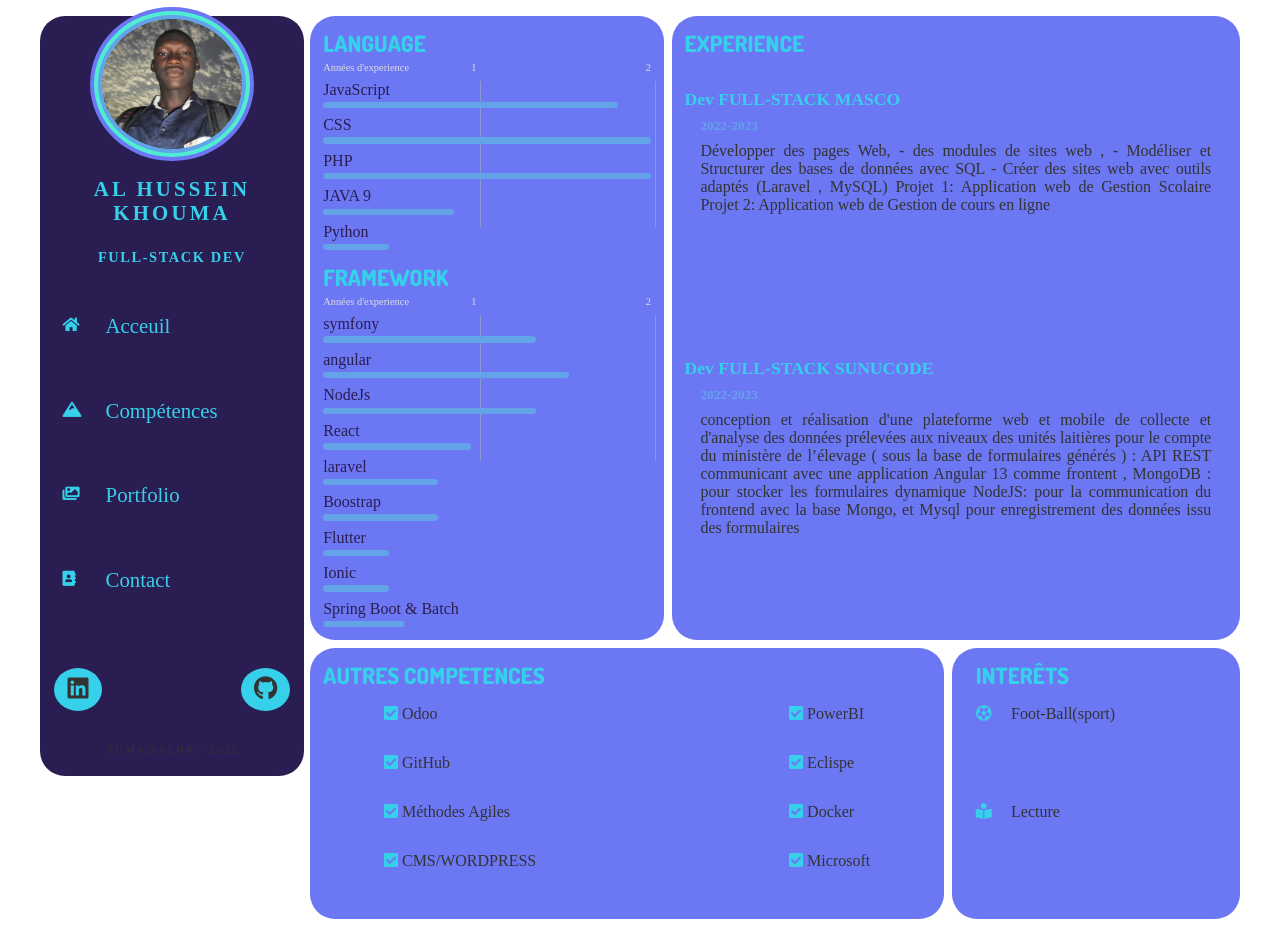
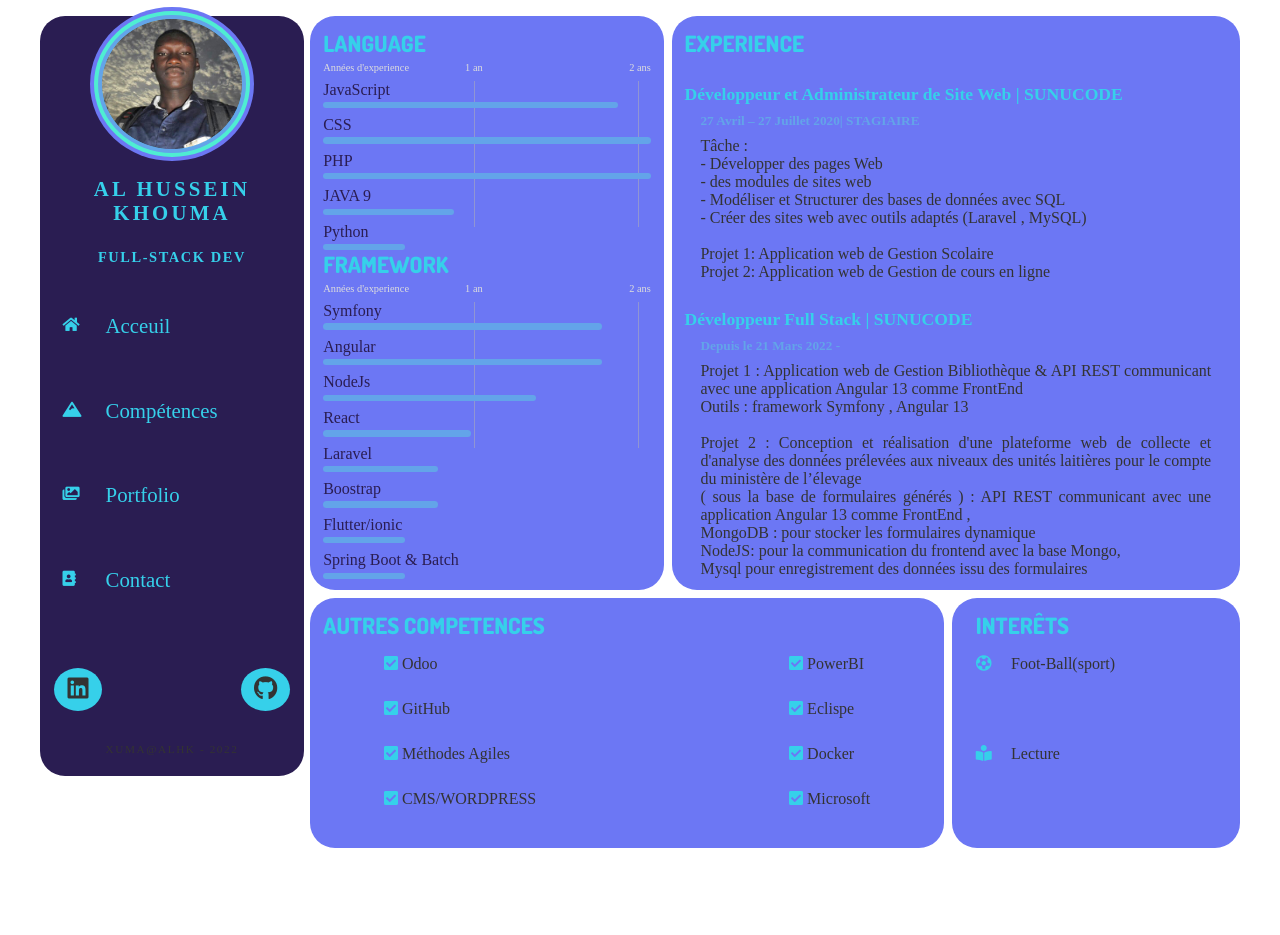
Before and after one commit to moustapha96/mon-portfolio, a React (Create React App) app: page /competences in a window 1280 px wide. After the commit the page ends 864 px from the top, so only its background shows below. Built offline with nearby package versions, Linux system fonts and the light colour scheme; a web font is replaced by a local one.

Commit message:
modification competences

```diff
--- a/src/Components/Knowledges/Experience.js
+++ b/src/Components/Knowledges/Experience.js
@@ -5,26 +5,35 @@ const Experience = () => {
     <div className="experience">
       <h3>Experience</h3>
       <div className="exp-1">
-        <h4> Dev FULL-STACK MASCO </h4>
-        <h5> 2022-2023 </h5>
+        <h4> Développeur et Administrateur de Site Web | SUNUCODE </h4>
+        <h5> 27 Avril – 27 Juillet 2020| STAGIAIRE </h5>
         <p>
-          Développer des pages Web, - des modules de sites web , - Modéliser et
-          Structurer des bases de données avec SQL - Créer des sites web avec
-          outils adaptés (Laravel , MySQL) Projet 1: Application web de Gestion
-          Scolaire Projet 2: Application web de Gestion de cours en ligne
+          Tâche :<br /> - Développer des pages Web
+          <br /> - des modules de sites web
+          <br /> - Modéliser et Structurer des bases de données avec SQL
+          <br /> - Créer des sites web avec outils adaptés (Laravel , MySQL)
+          <br />
+          <br />
+          Projet 1: Application web de Gestion Scolaire <br />
+          Projet 2: Application web de Gestion de cours en ligne
         </p>
       </div>
       <div className="exp-2">
-        <h4> Dev FULL-STACK SUNUCODE </h4>
-        <h5> 2022-2023 </h5>
+        <h4> Développeur Full Stack | SUNUCODE </h4>
+        <h5> Depuis le 21 Mars 2022 - </h5>
         <p>
-          conception et réalisation d'une plateforme web et mobile de collecte
+          Projet 1 : Application web de Gestion Bibliothèque & API REST
+          communicant avec une application Angular 13 comme FrontEnd
+          <br /> Outils : framework Symfony , Angular 13
+          <br /> <br />
+          Projet 2 : Conception et réalisation d'une plateforme web de collecte
           et d'analyse des données prélevées aux niveaux des unités laitières
-          pour le compte du ministère de l’élevage ( sous la base de formulaires
-          générés ) : API REST communicant avec une application Angular 13 comme
-          frontent , MongoDB : pour stocker les formulaires dynamique NodeJS:
-          pour la communication du frontend avec la base Mongo, et Mysql pour
-          enregistrement des données issu des formulaires
+          pour le compte du ministère de l’élevage
+          <br /> ( sous la base de formulaires générés ) : API REST communicant
+          avec une application Angular 13 comme FrontEnd ,
+          <br /> MongoDB : pour stocker les formulaires dynamique
+          <br /> NodeJS: pour la communication du frontend avec la base Mongo,
+          <br /> Mysql pour enregistrement des données issu des formulaires
         </p>
       </div>
     </div>
--- a/src/Components/Knowledges/Language.js
+++ b/src/Components/Knowledges/Language.js
@@ -8,17 +8,16 @@ class Language extends Component {
       { id: 2, value: "CSS", xp: 2 },
       { id: 3, value: "PHP", xp: 2 },
       { id: 4, value: "JAVA 9", xp: 0.8 },
-      { id: 5, value: "Python", xp: 0.4 },
+      { id: 5, value: "Python", xp: 0.5 },
     ],
     frameworks: [
-      { id: 1, value: "symfony", xp: 1.3 },
-      { id: 2, value: "angular", xp: 1.5 },
+      { id: 1, value: "Symfony", xp: 1.7 },
+      { id: 2, value: "Angular", xp: 1.7 },
       { id: 3, value: "NodeJs", xp: 1.3 },
       { id: 4, value: "React", xp: 0.9 },
-      { id: 6, value: "laravel", xp: 0.7 },
+      { id: 6, value: "Laravel", xp: 0.7 },
       { id: 5, value: "Boostrap", xp: 0.7 },
-      { id: 7, value: "Flutter", xp: 0.4 },
-      { id: 8, value: "Ionic", xp: 0.4 },
+      { id: 7, value: "Flutter/ionic", xp: 0.5 },
       { id: 9, value: "Spring Boot & Batch", xp: 0.5 },
     ],
   };
--- a/src/Components/Knowledges/ProgressBar.js
+++ b/src/Components/Knowledges/ProgressBar.js
@@ -6,8 +6,8 @@ const ProgressBar = (props) => {
       <h3> {props.title} </h3>
       <div className="years">
         <span> Années d'experience</span>
-        <span>1</span>
-        <span>2</span>
+        <span>1 an</span>
+        <span>2 ans</span>
       </div>
 
       <div>
--- a/src/data/portfolioData.js
+++ b/src/data/portfolioData.js
@@ -1,56 +1,77 @@
 export const portfolioData = [
   {
     id: 1,
-    name: "Non hebergé",
-    languages: ["javascript", "angular", "css"],
-    languagesIcons: ["fab fa-js", "fab fa-angular", "fab fa-css3-alt"],
-    source: "http://www.github.com",
-    info: "Lorem ipsum, dolor sit amet consectetur adipisicing elit. Accusamus laboriosam aut nihil? Possimus, id facilis dignissimos repudiandae modi dolorum ea accusantium, veritatis debitis odio eveniet quos incidunt eaque nemo eius perferendis consequatur? Lorem ipsum, dolor sit amet consectetur adipisicing elit. Accusamus laboriosam aut nihil? Possimus, id facilis dignissimos repudiandae modi dolorum ea accusantium.",
+    name: "mon-portfolio",
+    languages: ["javascript", "react", "css"],
+    languagesIcons: ["fab fa-js", "fab fa-react", "fab fa-css3-alt"],
+    source: "mon-portfolio-sand.vercel.app",
+    info: "mon portfolio conçu avec le framework ReacJs",
     picture: "./media/project1.JPG",
   },
   {
     id: 2,
-    name: "Non hebergé",
-    languages: ["javascript", "react"],
-    languagesIcons: ["fab fa-js", "fab fa-react"],
+    name: "Gestion Scolaire",
+    languages: ["php", "laravel", "mysql"],
+    languagesIcons: ["fab fa-php", "fab fa-mysql", "fab fa-laravel"],
     source: "http://www.github.com",
-    info: "Lorem ipsum, dolor sit amet consectetur adipisicing elit. Accusamus laboriosam aut nihil? Possimus, id facilis dignissimos repudiandae modi dolorum ea accusantium, veritatis debitis odio eveniet quos incidunt eaque nemo eius perferendis consequatur? Lorem ipsum, dolor sit amet consectetur adipisicing elit. Accusamus laboriosam aut nihil? Possimus, id facilis dignissimos repudiandae modi dolorum ea accusantium.",
+    info: "Application des gestion scolaire , gestion des cours , gestion des classes , gestion des notes et impression des bulletins",
     picture: "./media/project2.JPG",
   },
   {
     id: 3,
-    name: "Non hebergé",
-    languages: ["javascript", "php", "css"],
-    languagesIcons: ["fab fa-js", "fab fa-php", "fab fa-css3-alt"],
+    name: "Gestion de cours en ligne",
+    languages: ["php", "laravel", "mysql"],
+    languagesIcons: [
+      "fab fa-php",
+      "fab fa-mysql",
+      "fab fa-laravel",
+      "fab fa-css3-alt",
+    ],
     source: "http://www.github.com",
-    info: "Lorem ipsum, dolor sit amet consectetur adipisicing elit. Accusamus laboriosam aut nihil? Possimus, id facilis dignissimos repudiandae modi dolorum ea accusantium, veritatis debitis odio eveniet quos incidunt eaque nemo eius perferendis consequatur? Lorem ipsum, dolor sit amet consectetur adipisicing elit. Accusamus laboriosam aut nihil? Possimus, id facilis dignissimos repudiandae modi dolorum ea accusantium.",
+    info: "Application de cours en ligne avec le framework Laravel avec une base de donnée MySql . Cette application permet aux professeurs d'avoir des comptes et d'y mettre leurs cours sous formats pdf ou video. Les étudiants auront les cours disponible ou ils se sont inscrit",
     picture: "./media/project3.JPG",
   },
   {
     id: 4,
-    name: "Non hebergé",
-    languages: ["javascript", "php", "react"],
-    languagesIcons: ["fab fa-js", "fab fa-php", "fab fa-react"],
+    name: "SIM LAIT",
+    languages: ["javascript", "angular", "php", "nodejs", "mongodb", "mysql"],
+    languagesIcons: [
+      "fab fa-js",
+      "fab fa-angular",
+      "fab fa-mongo",
+      "fab fa-php",
+      "fab fa-bootstrap",
+      "fab fa-node-js",
+    ],
     source: "http://www.github.com",
-    info: "Lorem ipsum, dolor sit amet consectetur adipisicing elit. Accusamus laboriosam aut nihil? Possimus, id facilis dignissimos repudiandae modi dolorum ea accusantium, veritatis debitis odio eveniet quos incidunt eaque nemo eius perferendis consequatur? Lorem ipsum, dolor sit amet consectetur adipisicing elit. Accusamus laboriosam aut nihil? Possimus, id facilis dignissimos repudiandae modi dolorum ea accusantium.",
+    info: "DEVELOPPEMENT D’UN SYSTEME D’INFORMATION MARCHE DU LAIT (SIM LAIT).L’objectif de cette mission est d’accompagner le PDEPS SENEGAL dans la conception et l’opérationnalisation de la plateforme SIM Lait web to mobile.  ",
     picture: "./media/project4.JPG",
   },
   {
     id: 5,
-    name: "Non hebergé",
-    languages: ["javascript", "css"],
-    languagesIcons: ["fab fa-js", "fab fa-css3-alt"],
+    name: "BCUT",
+    languages: ["javascript", "typescript", "firebase", "ionic"],
+    languagesIcons: ["fab fa-typescript", "fab fa-firebase", "fab fa-ionic"],
     source: "http://www.github.com",
-    info: "Lorem ipsum, dolor sit amet consectetur adipisicing elit. Accusamus laboriosam aut nihil? Possimus, id facilis dignissimos repudiandae modi dolorum ea accusantium, veritatis debitis odio eveniet quos incidunt eaque nemo eius perferendis consequatur? Lorem ipsum, dolor sit amet consectetur adipisicing elit. Accusamus laboriosam aut nihil? Possimus, id facilis dignissimos repudiandae modi dolorum ea accusantium.",
+    info: "développement d’une application mobile pour la gestion de la bibliothèque de l’université de Thiès",
     picture: "./media/project5.JPG",
   },
   {
     id: 6,
-    name: "Non hebergé",
-    languages: ["javascript", "react", "css"],
-    languagesIcons: ["fab fa-js", "fab fa-react", "fab fa-css3-alt"],
+    name: "Suivi médical",
+    languages: ["javascript", "typescript", "firebase", "java"],
+    languagesIcons: ["fab fa-js", "fab fa-java"],
     source: "http://www.github.com",
-    info: "Lorem ipsum, dolor sit amet consectetur adipisicing elit. Accusamus laboriosam aut nihil? Possimus, id facilis dignissimos repudiandae modi dolorum ea accusantium, veritatis debitis odio eveniet quos incidunt eaque nemo eius perferendis consequatur? Lorem ipsum, dolor sit amet consectetur adipisicing elit. Accusamus laboriosam aut nihil? Possimus, id facilis dignissimos repudiandae modi dolorum ea accusantium.",
+    info: " développement d’une plateforme web pour la gestion du suivi médical des patients avec  Angular et Spring Boot avec une base de données MySql",
+    picture: "./media/project6.JPG",
+  },
+  {
+    id: 7,
+    name: "Suivi Covid-18",
+    languages: ["java", "Service Web SOAP", "MySQL"],
+    languagesIcons: ["fab fa-js", "fab fa-java"],
+    source: "http://www.github.com",
+    info: "développement d’un service web pour la gestion du suivi du covid-19 avec les outils Java , Web Service REST & MySQL",
     picture: "./media/project6.JPG",
   },
 ];
```
